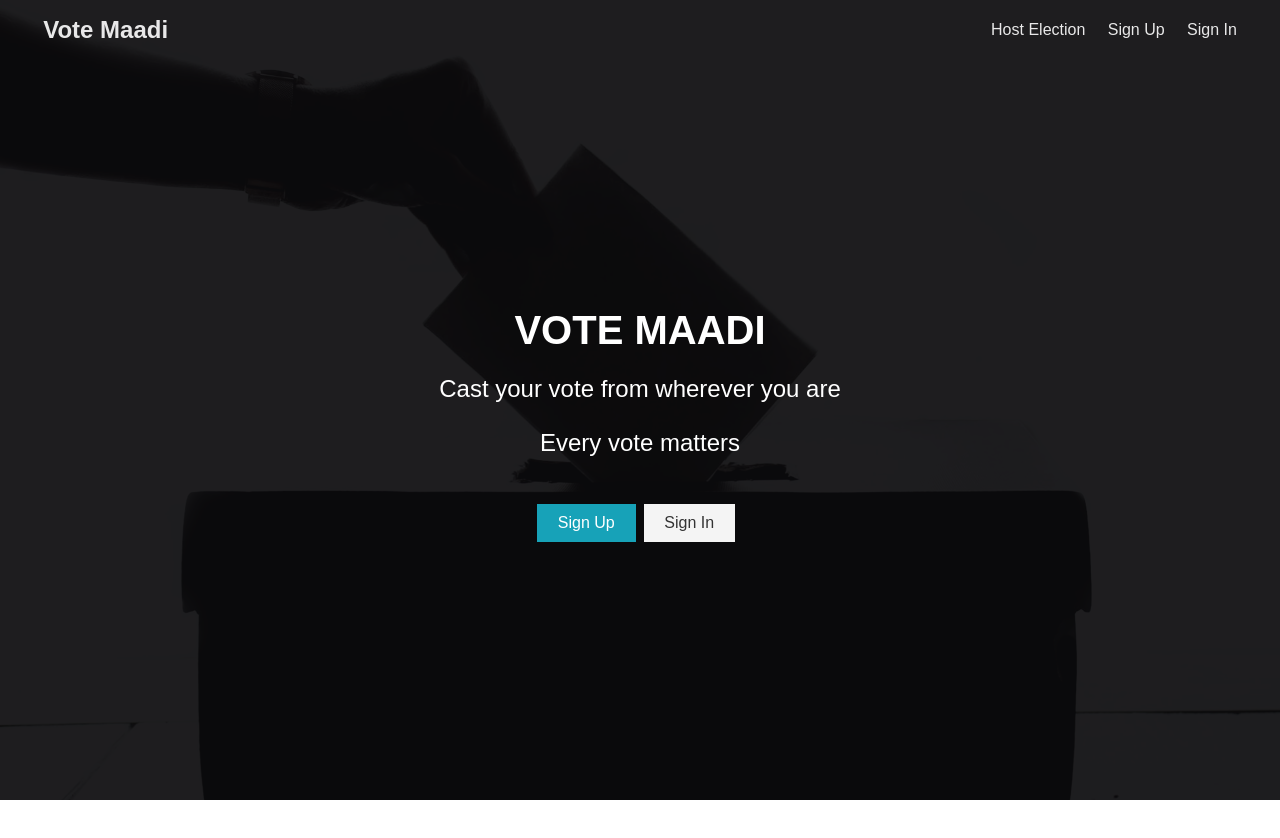
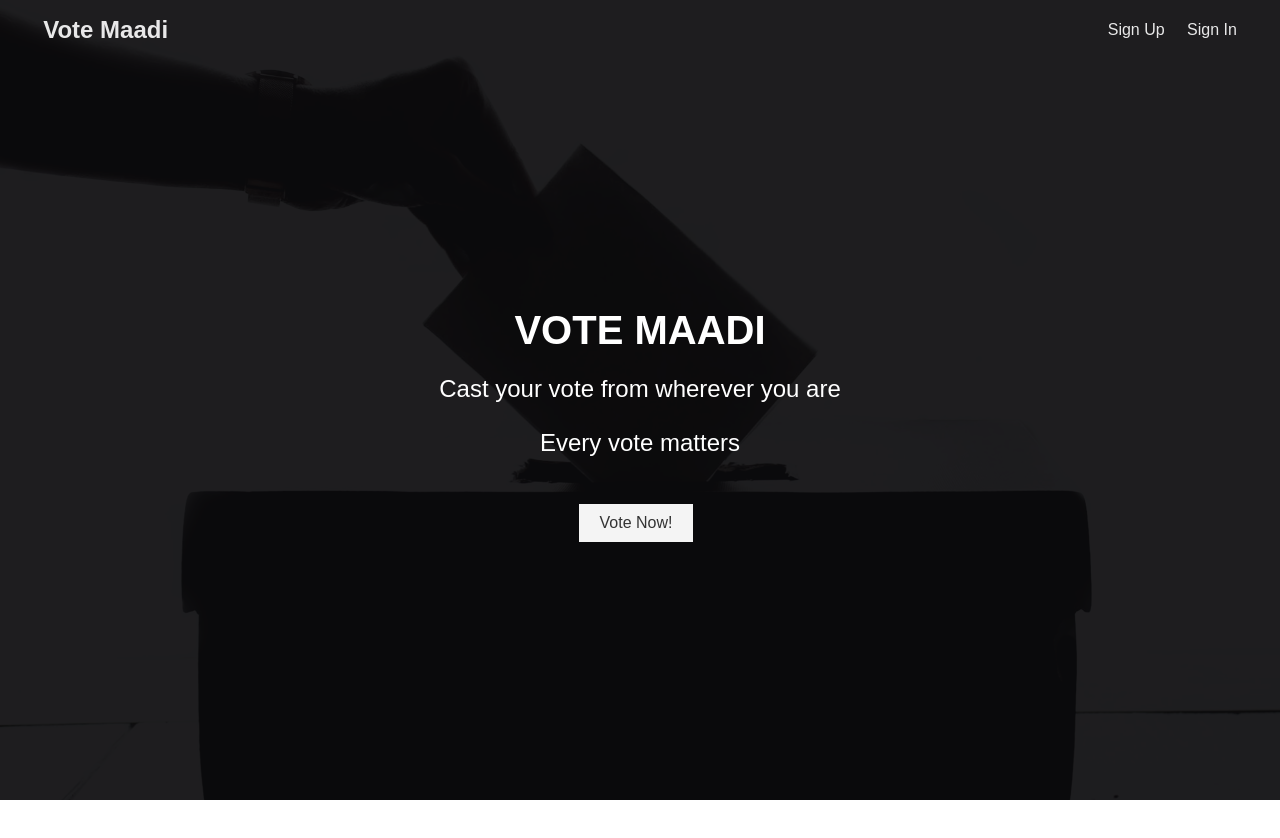
Before and after one commit to reddybhargava/vote-maadi, a React (Create React App) app in the folder client/: page / in a window 1280 px wide. Shown: the top 838 px of the page. Built offline with nearby package versions, Linux system fonts and the light colour scheme.

Commit message:
nav bar fixed

```diff
--- a/client/src/App.js
+++ b/client/src/App.js
@@ -1,18 +1,22 @@
 import React, { Fragment, Component } from 'react';
-import { BrowserRouter as Router, Route, Switch } from 'react-router-dom';
+import { BrowserRouter as Router, Route, Switch, Link} from 'react-router-dom';
 import Navbar from './components/layout/Navbar';
 import Landing from './components/layout/Landing';
 import SignIn from './components/auth/SignIn';
 import SignUp from './components/auth/SignUp';
-import Election from './components/pages/Election';
+import AddElection from './components/pages/AddElection';
 import AddCandidate from './components/pages/AddCandidate';
 import './App.css';
+import OngoingElections from './components/pages/OngoingElections';
+import Election from './components/pages/Election';
+import {v4 as uuid} from 'uuid';
 
 class App extends Component {
 
 	state = {
 		loggedIn: false,
 		name: '',
+		// type: '',
 		token: ''
 	}
 
@@ -28,16 +32,19 @@ class App extends Component {
 	}
 
 	render() {
+
 		return (
 		<Router>
 			<Fragment>
-				<Navbar />
+				<Navbar app={this.state} />
 				<Route exact path="/" component={Landing} />
 				<section className="container">
 					<Switch>
+						<Route exact path="/view/ongoing" component={ () => <OngoingElections app={this.state} />} />
+						<Route exact path="/view/ongoing/election" component={Election} />
 						<Route exact path="/accounts/signup" component={ () => <SignUp logIn={this.logIn} setName={this.setName} setToken={this.setToken} app={this.state}/>} />
 						<Route exact path="/accounts/signin" component={ () => <SignIn logIn={this.logIn} setName={this.setName} setToken={this.setToken} app={this.state}/>} />
-						<Route exact path="/admin/elections" component={ () => <Election app={this.state} />} />
+						<Route exact path="/admin/elections" component={ () => <AddElection app={this.state} />} />
 						<Route exact path="/admin/candidates" component={AddCandidate} />
 					</Switch>
 				</section>
--- a/client/src/components/layout/Landing.js
+++ b/client/src/components/layout/Landing.js
@@ -11,12 +11,7 @@ const Landing = () => {
 					<p className="lead">Every vote matters</p>
 					<br />
 					<div className="buttons">
-						<Link to="/accounts/signup" className="btn btn-primary">
-							Sign Up
-						</Link>
-						<Link to="/accounts/signin" className="btn btn-light">
-							Sign In
-						</Link>
+						<Link to="/view/ongoing" className="btn btn-light"> Vote Now! </Link>
 					</div>
 				</div>
 			</div>
--- a/client/src/components/layout/Navbar.js
+++ b/client/src/components/layout/Navbar.js
@@ -1,7 +1,22 @@
-import React from 'react';
-import { Link } from 'react-router-dom';
+import React, {Fragment} from 'react';
+import { Link } from "react-router-dom";
 
-const Navbar = () => {
+const Navbar = (props) => {
+  const items =
+    props.app.loggedIn === false ? (
+      <Fragment>
+        <li>
+          <Link to="/accounts/signup">Sign Up</Link>
+        </li>
+        <li>
+          <Link to="/accounts/signin">Sign In</Link>
+        </li>
+      </Fragment>
+    ) : (
+      <li>
+        <Link to="/admin/elections">Host Election</Link>
+      </li>
+    );
   return (
     <nav className="navbar navbar-dark bg-transparent">
       <h1>
@@ -10,15 +25,7 @@ const Navbar = () => {
         </Link>
       </h1>
       <ul>
-				<li>
-					<Link to="/admin/elections">Host Election</Link>
-				</li>
-				<li>
-					<Link to="/accounts/signup">Sign Up</Link>
-				</li>
-				<li>
-					<Link to="/accounts/signin">Sign In</Link>
-				</li>
+        {items}
       </ul>
     </nav>
   );
```
Lines whose indentation alone changed are shown as unchanged.
